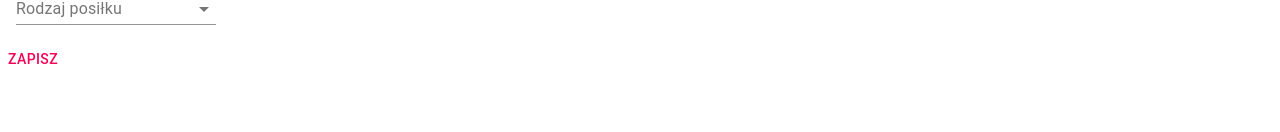
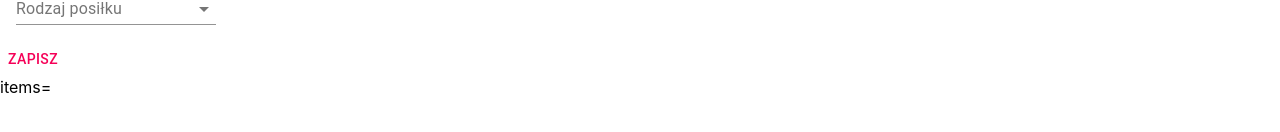
Before and after one commit to infoshareacademy/jfddl8-harmony, a React (Create React App) app: page / in a window 1280 px wide. Shown: the part 576-708 px from the top of the page. Built offline with nearby package versions, Linux system fonts and the light colour scheme; no server answers.

Commit message:
adding recipesTable component

```diff
--- a/src/App.js
+++ b/src/App.js
@@ -2,6 +2,7 @@ import React from 'react'
 import AppBar from './containers/app-bar'
 import View from './containers/view'
 import AddRecipeContainer from './containers/addRecipeContainer'
+import RecipesTable from './containers/recipesTable/RecipesTable'
 
 function App() {
   return (
@@ -9,6 +10,7 @@ function App() {
       <AppBar />
       <View />
       <AddRecipeContainer/>
+      <RecipesTable/>
     </div>
   )
 }
--- a/src/containers/addRecipeContainer/label/index.js
+++ b/src/containers/addRecipeContainer/label/index.js
@@ -1 +1 @@
-export { default } './Label'
+export { default } from './Label'
--- /dev/null
+++ b/src/containers/recipesTable/RecipesTable.js
@@ -0,0 +1,39 @@
+import React from 'react'
+
+
+class RecipesTable extends React.Component {
+  state = {
+    recipes : null
+  }
+  componentDidMount(){
+    fetch('https://jfddl8-harmonylublin.firebaseio.com/')
+    .then(r => r.json())
+    .then(data =>{
+      this.setState({
+        recipes: data.results
+      })
+    })
+
+  }
+  render(){
+    const items = this.state.recipes && this.state.recipes.map(
+      recipe => ({
+        key: recipe.key,
+        title: recipe.title,
+        description: recipe.description,
+        ingredients: recipe.ingredients,
+        label: recipe.label,
+        photo:recipe.photo
+
+      })
+    )
+    return(
+      <div>
+      items={items}
+      </div>
+
+    )
+  }
+
+}
+export default RecipesTable
--- /dev/null
+++ b/src/containers/recipesTable/index.js
@@ -0,0 +1 @@
+export { default } from './recipesTable'
```
